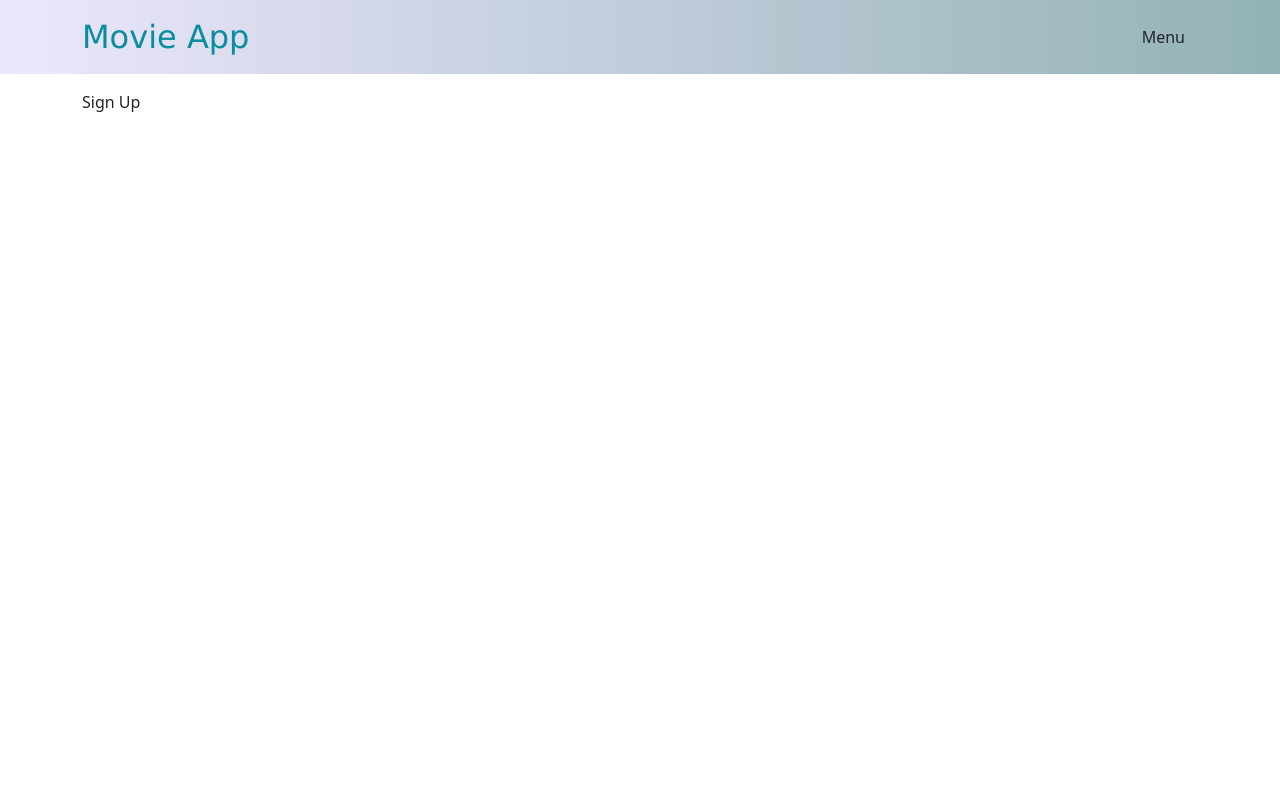
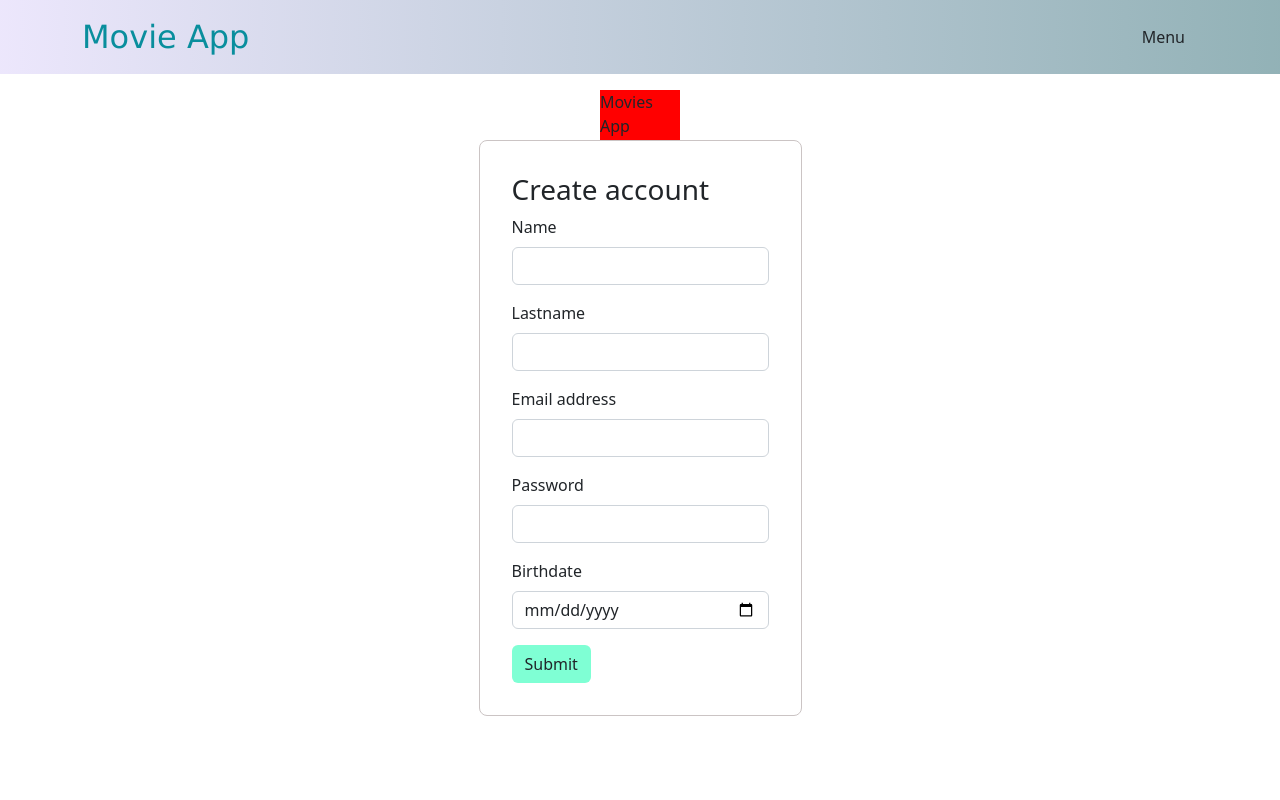
Before and after one commit to Belu-Sanchez/movie-app, a React (Create React App) app: page /singup in a window 1280 px wide. Shown: the top 800 px of the page. Built offline with nearby package versions, Linux system fonts and the light colour scheme.

Commit message:
creando form sign up y cambios en el main

```diff
--- /dev/null
+++ b/src/components/forms/Button/index.tsx
@@ -0,0 +1,12 @@
+import { FC } from "react";
+import Props from "./types"
+
+const Button: FC<Props> = ({variant, children, type, icon, handleClick }) => {
+    return (
+        <button className={`btn btn-${variant}`} type={type} onClick={handleClick}>
+            {children}
+            {icon && <i className={`bi bi-${icon} ${children ? "ms-2" : ""}`}></i>}
+            </button>
+    );
+}
+export { Button }
--- /dev/null
+++ b/src/components/forms/Button/types.ts
@@ -0,0 +1,11 @@
+import { ReactNode } from "react";
+
+type Props = {
+    children?: ReactNode;
+    type: "submit" | "button" | "reset";
+    variant?: string;
+    icon?: string;
+    handleClick?: () => void;
+}
+
+export default Props;
--- /dev/null
+++ b/src/components/forms/Sign-up/index.tsx
@@ -0,0 +1,44 @@
+import Form from 'react-bootstrap/Form';
+import { Button } from '../index';
+import './styles.scss';
+
+const SignUp = () => {
+  return (
+    <>
+      <div className="container-sign-up">
+        <h3>Create account</h3>
+        <Form>
+          <Form.Group className="mb-3" controlId="formBasicName">
+            <Form.Label>Name</Form.Label>
+            <Form.Control type="text" />
+          </Form.Group>
+
+          <Form.Group className="mb-3" controlId="formBasicLastname">
+            <Form.Label>Lastname</Form.Label>
+            <Form.Control type="text" />
+          </Form.Group>
+
+          <Form.Group className="mb-3" controlId="formBasicEmail">
+            <Form.Label>Email address</Form.Label>
+            <Form.Control type="email"  />
+          </Form.Group>
+
+          <Form.Group className="mb-3" controlId="formBasicPassword">
+            <Form.Label>Password</Form.Label>
+            <Form.Control type="password" />
+          </Form.Group>
+
+          <Form.Group className="mb-3" controlId="formBasicDate">
+            <Form.Label>Birthdate</Form.Label>
+            <Form.Control type="date" />
+          </Form.Group>
+
+          <Button variant='sign-up' type='submit' >Submit</Button>
+        </Form>
+        </div>
+
+    </>
+  )
+}
+
+export { SignUp };
--- /dev/null
+++ b/src/components/forms/Sign-up/styles.scss
@@ -0,0 +1,9 @@
+.container-sign-up{
+    border: solid 0.1em rgb(203, 196, 196);
+    padding: 2em;
+    border-radius: 0.5em;
+
+    .btn-sign-up{
+        background-color: aquamarine;
+    }
+}
--- /dev/null
+++ b/src/components/forms/index.ts
@@ -0,0 +1,2 @@
+export { SignUp as SignUpForm } from './Sign-up';
+export { Button } from './Button';
--- a/src/components/layout/Main/index.tsx
+++ b/src/components/layout/Main/index.tsx
@@ -1,21 +1,19 @@
 import { FC, ReactNode } from 'react';
-import { Container } from 'react-bootstrap';
 import './styles.scss';
 
 type Props = {
     children: ReactNode
-    className?: string
 
 }
 
 
-const Main: FC<Props> = ({ children, className }) => {
+const Main: FC<Props> = ({ children}) => {
     return (
-        <Container >
-            <main className={`${className} mt-3`} >
+
+            <main>
                 {children}
             </main>
-        </Container>
+
     )
 }
 
--- a/src/components/layout/Main/styles.scss
+++ b/src/components/layout/Main/styles.scss
@@ -1,3 +1,4 @@
 main{
     min-height: 100vh;
+    margin: 1em;
 }
--- a/src/pages/Signup/index.tsx
+++ b/src/pages/Signup/index.tsx
@@ -1,7 +1,16 @@
+import { SignUpForm } from '../../components/forms'
+import './styles.scss'
+
 const SignUp = () => {
     return (
         <>
-        <div>Sign Up</div>
+            <div className="container-page-sign-up">
+                <div className="logo">
+                    Movies App</div>
+                <div className="container-form">
+                    <SignUpForm />
+                </div>
+            </div>
         </>
     );
 }
--- /dev/null
+++ b/src/pages/Signup/styles.scss
@@ -0,0 +1,15 @@
+.container-page-sign-up {
+  display: flex;
+  justify-content: center;
+  align-items: center;
+  flex-direction: column;
+  .logo {
+    align-items: center;
+    background-color: red;
+    width: 80px;
+    height: 50px;
+  }
+
+  .container-form {
+  }
+}
```
